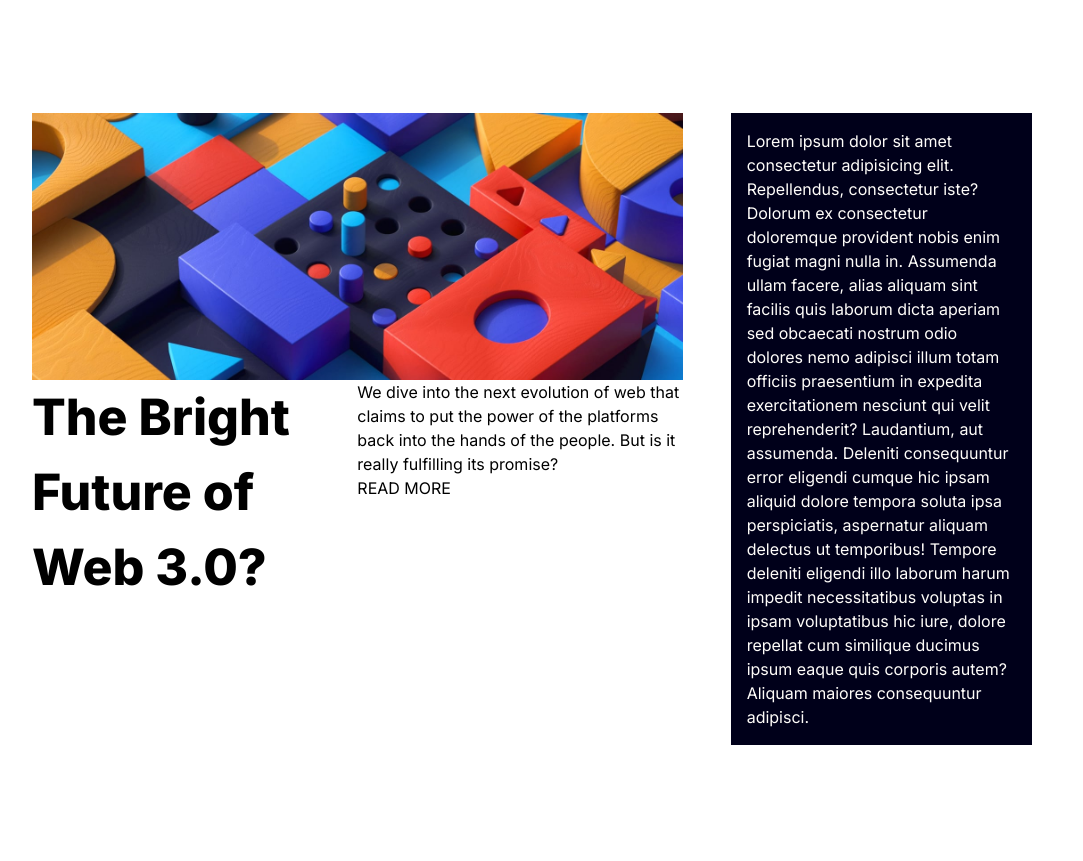
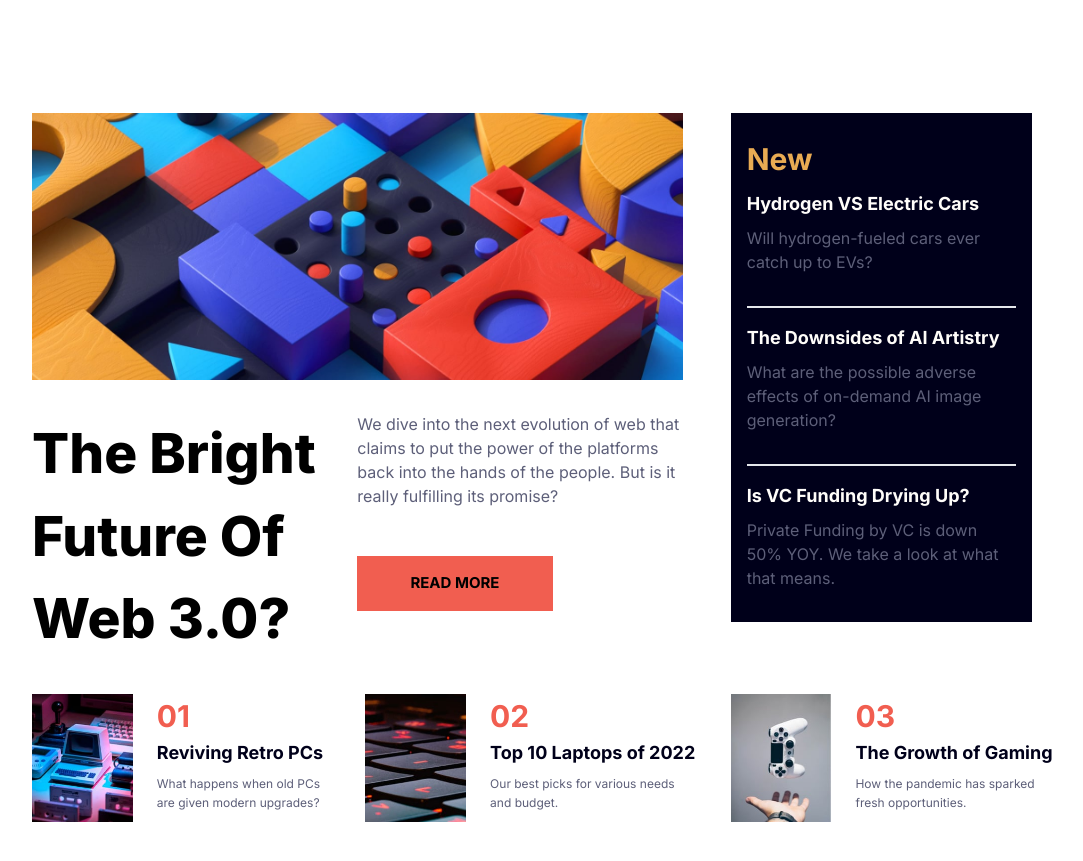
Before and after one commit to Muzeenat/News-home-proj-7, a plain HTML site: page index.html in a window 1280 px wide. Shown: the part 101-962 px from the top of the page, without its empty margins (108-1191 px from the left). Before the commit the page ends 904 px from the top, so only its background shows below. Drawn offline with nearby package versions, Linux system fonts and the light colour scheme.

Commit message:
features: added main

```diff
--- a/index.html
+++ b/index.html
@@ -3,7 +3,6 @@
   <head>
     <meta charset="UTF-8" />
     <meta name="viewport" content="width=device-width, initial-scale=1.0" />
-    <script src="https://cdn.tailwindcss.com"></script>
     <link rel="preconnect" href="https://fonts.googleapis.com" />
     <link rel="preconnect" href="https://fonts.gstatic.com" crossorigin />
     <link
@@ -15,77 +14,208 @@
       href="assets/favicon-32x32.png"
       type="image/x-icon"
     />
-    <title>News|| Page</title>
-
+    <script src="https://cdn.tailwindcss.com"></script>
     <script>
       tailwind.config = {
         theme: {
           extend: {
             colors: {
               grayishBlue: "hsl(233, 8%, 79%)",
-              softRed: "hsl(5, 85%, 63%)",
-              softOrange: "hsl(35, 77%, 62%)",
-              offWhite: "hsl(36, 100%, 99%)",
-              darkGrayishBlue: "hsl(236, 13%, 42%)",
-              veryDarkBlue: "hsl(240, 100%, 5%)",
+              softred: "hsl(5, 85%, 63%)",
+              softorange: "hsl(35, 77%, 62%)",
+              offwhite: "hsl(36, 100%, 99%)",
+              DarkgrayishBlue: "hsl(236, 13%, 42%)",
+              VeryDarkBlue: "hsl(240, 100%, 5%)",
             },
             fontFamily: {
-              Inter: ['"inter", serif'],
+              Inter: ['"Inter", serif;'],
             },
           },
         },
       };
     </script>
+    <title>News || page</title>
   </head>
   <body class="font-Inter">
+    <!-- Nav -->
     <nav
       class="container mx-auto p-[20px] lg:py-[58px] lg:px-[140px] flex justify-between items-center"
     >
+      <!-- Nav logo -->
       <div>
-        <img src="assets/logo.svg" alt="nav-logo" />
+        <img src="assets/logo.svg
+        " alt="nav-logo" />
       </div>
       <!-- nav items -->
-      <ul class="hidden md:flex gap-12 font-[400] text-darkGrayishBlue">
-        <li class="hover:text-softRed cursor-pointer">Home</li>
-        <li class="hover:text-softRed cursor-pointer">New</li>
-        <li class="hover:text-softRed cursor-pointer">Popular</li>
-        <li class="hover:text-softRed cursor-pointer">Trending</li>
-        <li class="hover:text-softRed cursor-pointer">Categories</li>
+      <ul class="hidden md:flex gap-12 font-[400] text-DarkgrayishBlue">
+        <li class="hover:text-softred cursor-pointer">Home</li>
+        <li class="hover:text-softred cursor-pointer">New</li>
+        <li class="hover:text-softred cursor-pointer">Popular</li>
+        <li class="hover:text-softred cursor-pointer">Trending</li>
+        <li class="hover:text-softred cursor-pointer">Categories</li>
       </ul>
-      <!-- menu-img/icon -->
+      <!-- menu-img -->
       <div class="md:hidden">
         <img src="assets/icon-menu.svg" alt="menu-icon" />
       </div>
     </nav>
     <!-- main -->
     <main class="container mx-auto p-[20px] lg:py-[58px] lg:px-[140px]">
-      <!-- main-section -->
+      <!-- main section -->
       <section class="lg:grid grid-cols-3 gap-12">
         <!-- section-1 -->
         <section class="col-span-2">
           <!-- div-1 -->
           <div>
-            <img src="assets/image-web-3-desktop.jpg" alt="image-web-3-desktop" class="hidden md:block">
-            <img src="assets/image-web-3-mobile.jpg" alt="image-web-3-mobile" class="md:hidden">
+            <img
+              src="assets/image-web-3-desktop.jpg"
+              alt="image-web-3-desktop"
+              class="hidden md:block"
+            />
+            <img
+              src="assets/image-web-3-mobile.jpg"
+              alt="image-web-3-mobile"
+              class="md:hidden"
+            />
           </div>
           <!-- div-2 -->
           <div class="lg:grid grid-cols-2">
-            <h1 class="font-[800] text-[36px] md:text-[50px]">The Bright Future of Web 3.0?</h1>
+            <h1
+              class="mt-[2rem] font-[800] text-[45px] md:text-[50px] lg:text-[55px]"
+            >
+              The Bright Future Of Web 3.0?
+            </h1>
             <div>
-                <p>
-                    We dive into the next evolution of web that claims to put the
-                    power of the platforms back into the hands of the people. But is
-                    it really fulfilling its promise?
-                  </p>
-                  <button>READ MORE</button>
+              <p
+                class="text-[15px] mt-2 text-DarkgrayishBlue font-400 lg:mt-[2rem] lg:text-[16px]"
+              >
+                We dive into the next evolution of web that claims to put the
+                power of the platforms back into the hands of the people. But is
+                it really fulfilling its promise?
+              </p>
+              <div>
+                <button
+                  class="text-[15px] bg-softred w-[55%] mt-8 mb-12 py-4 font[-400] font-bold text-center hover:bg-VeryDarkBlue hover:text-offwhite cursor-pointer lg:mt-[3rem] lg:w-[60%]"
+                >
+                  READ MORE
+                </button>
+              </div>
             </div>
           </div>
         </section>
         <!-- section-2 -->
-        <section class="bg-veryDarkBlue text-offWhite p-4">
-            <P>Lorem ipsum dolor sit amet consectetur adipisicing elit. Repellendus, consectetur iste? Dolorum ex consectetur doloremque provident nobis enim fugiat magni nulla in. Assumenda ullam facere, alias aliquam sint facilis quis laborum dicta aperiam sed obcaecati nostrum odio dolores nemo adipisci illum totam officiis praesentium in expedita exercitationem nesciunt qui velit reprehenderit? Laudantium, aut assumenda. Deleniti consequuntur error eligendi cumque hic ipsam aliquid dolore tempora soluta ipsa perspiciatis, aspernatur aliquam delectus ut temporibus! Tempore deleniti eligendi illo laborum harum impedit necessitatibus voluptas in ipsam voluptatibus hic iure, dolore repellat cum similique ducimus ipsum eaque quis corporis autem? Aliquam maiores consequuntur adipisci.</P>
+        <section class="container bg-VeryDarkBlue p-4 mb-[4rem]">
+          <!-- div-1 -->
+          <div>
+            <h1 class="text-softorange text-[30px] font-[700] my-2">New</h1>
+          </div>
+          <!-- div-2 -->
+          <div class="text-offwhite pb-4">
+            <h1
+              class="pb-2 text-xl font-bold font-800 lg:hover:text-softorange cursor-pointer lg:text-[18px]"
+            >
+              Hydrogen VS Electric Cars
+            </h1>
+            <p class="border-b-2 pb-8 text-DarkgrayishBlue">
+              Will hydrogen-fueled cars ever catch up to EVs?
+            </p>
+          </div>
+          <!-- div-3 -->
+          <div class="text-offwhite pb-4">
+            <h1
+              class="pb-2 text-xl font-bold font-800 lg:hover:text-softorange cursor-pointer lg:whitespace-nowrap lg:text-[18px]"
+            >
+              The Downsides of AI Artistry
+            </h1>
+            <p class="border-b-2 pb-8 text-DarkgrayishBlue">
+              What are the possible adverse effects of on-demand AI image
+              generation?
+            </p>
+          </div>
+          <!-- div-4 -->
+          <div class="text-offwhite pb-4">
+            <h1
+              class="pb-2 text-xl font-bold font-800 lg:hover:text-softorange cursor-pointer lg:text-[18px]"
+            >
+              Is VC Funding Drying Up?
+            </h1>
+            <p class="text-DarkgrayishBlue">
+              Private Funding by VC is down 50% YOY. We take a look at what that
+              means.
+            </p>
+          </div>
         </section>
       </section>
+      <!---footer -->
+      <footer
+        class="container mt-[4rem] mb-[6rem] lg:grid grid-cols-3 lg:mt-2 lg:mb-4"
+      >
+        <!-- section-1-footer -->
+        <section>
+          <div class="flex gap-6 mb-[4rem] lg:mr-[2rem]">
+            <img
+              class="h-[8rem]"
+              src="assets/image-retro-pcs.jpg"
+              alt="image-retro-pcs"
+            />
+            <div>
+              <h1 class="text-softred text-[30px] font-800 font-bold">01</h1>
+              <h3
+                class="font-bold font-800 text-VeryDarkBlue text-[18px] whitespace-nowrap lg:hover:text-softred cursor-pointer"
+              >
+                Reviving Retro PCs
+              </h3>
+              <p
+                class="text-[14px] mt-2 leading-[1.6] text-DarkgrayishBlue lg:text-[12px]"
+              >
+                What happens when old PCs are given modern upgrades?
+              </p>
+            </div>
+          </div>
+        </section>
+        <!-- section-2-footer -->
+        <section>
+          <div class="flex gap-6 mb-[4rem]">
+            <img class="h-[8rem]" src="assets/image-top-laptops.jpg" alt="image-top-laptops">
+            <div>
+              <h1 class="text-softred text-[30px] font-800 font-bold">02</h1>
+              <h3
+                class="font-bold font-800 text-VeryDarkBlue text-[18px] whitespace-nowrap lg:hover:text-softred cursor-pointer"
+              >
+                Top 10 Laptops of 2022
+              </h3>
+              <p
+                class="text-[14px] mt-2 leading-[1.6] text-DarkgrayishBlue lg:text-[12px]"
+              >
+                Our best picks for various needs and budget.
+              </p>
+            </div>
+          </div>
+        </section>
+        <!-- section-3-footer -->
+        <section>
+          <div class="flex gap-6 md:ml-[2rem]">
+            <img
+              class="h-[8rem]"
+              src="assets/image-gaming-growth.jpg"
+              alt="gaming-growth-image"
+            />
+            <div>
+              <h1 class="text-softred text-[30px] font-800 font-bold">03</h1>
+              <h3
+                class="font-bold font-800 text-VeryDarkBlue text-[18px] whitespace-nowrap lg:hover:text-softred cursor-pointer"
+              >
+                The Growth of Gaming
+              </h3>
+              <p
+                class="text-[14px] mt-2 leading-[1.6] text-DarkgrayishBlue lg:text-[12px]"
+              >
+                How the pandemic has sparked fresh opportunities.
+              </p>
+            </div>
+          </div>
+        </section>
+      </footer>
     </main>
   </body>
 </html>
```
